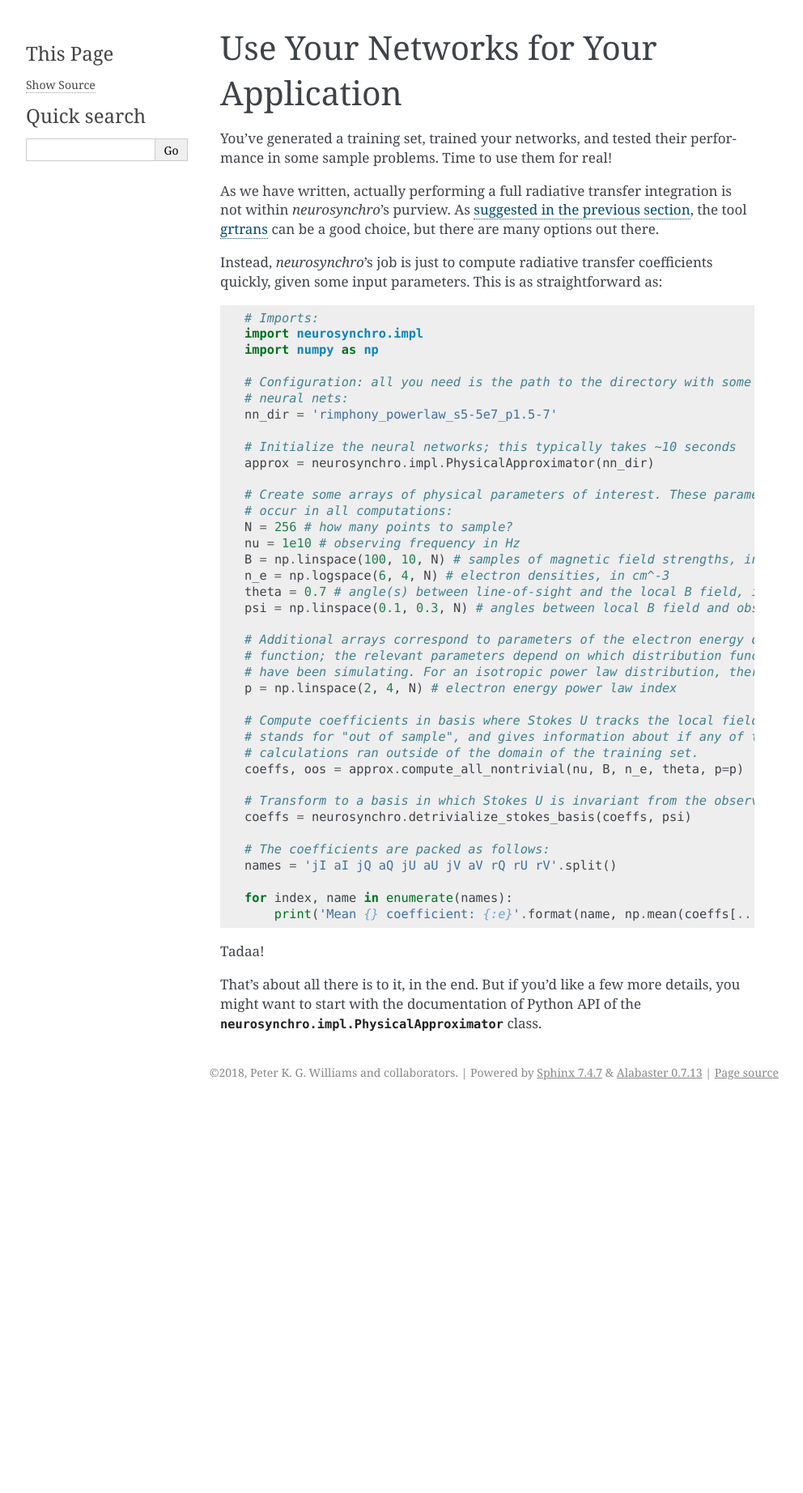
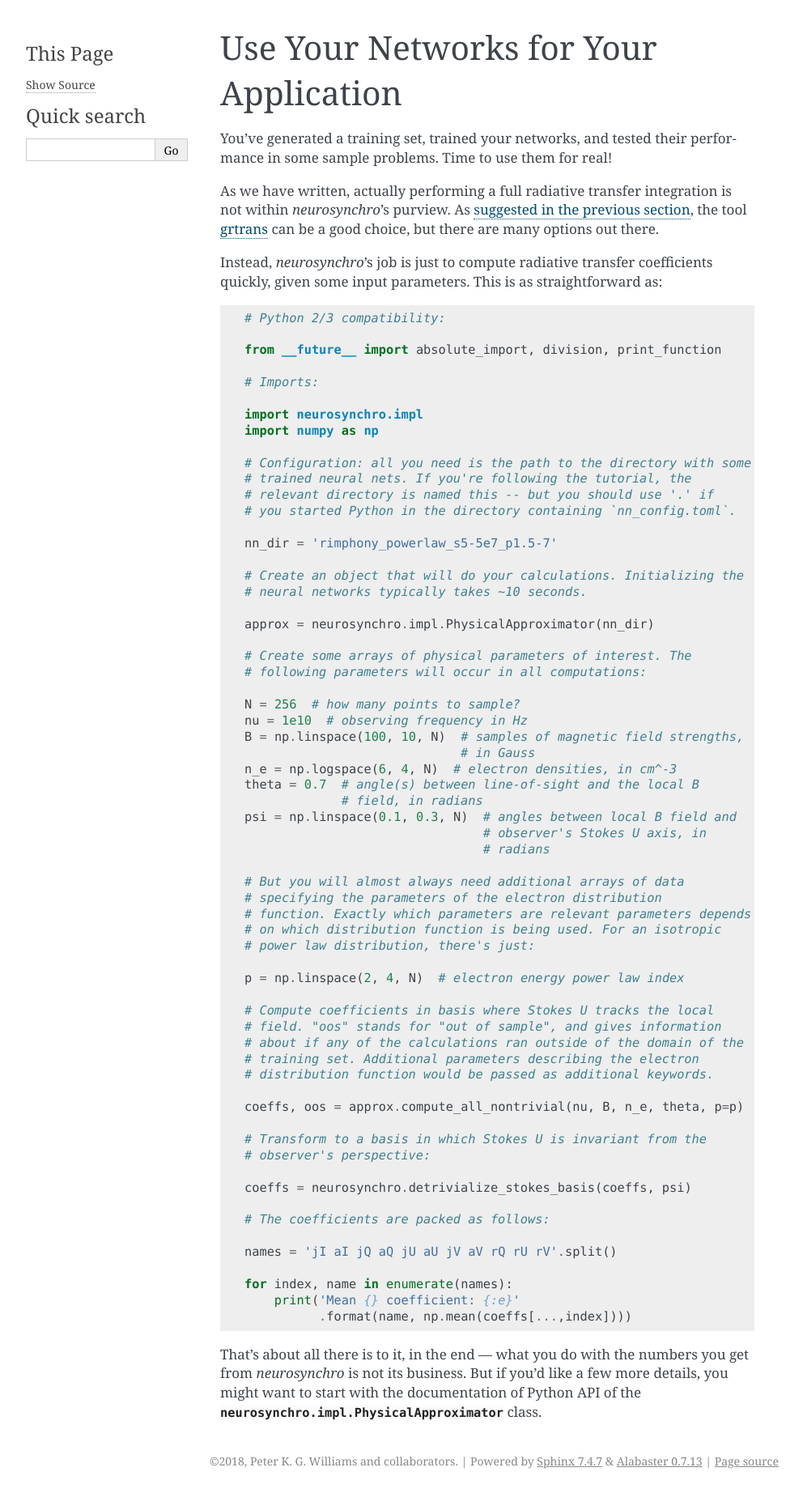
Before and after one commit to pkgw/neurosynchro, a Sphinx documentation site: the page built from doc/use-networks.rst, in a window 1280 px wide. Shown: the whole page at 81% size, without its empty margins (148-1140 px from the left). Built offline with Sphinx 7.4.7, drawn with Linux system fonts in a browser that asks for light colours; before the commit the page ends 1364 px from its top, so only the background shows below that.

Commit message:
doc: some extra tweaks

```diff
--- a/doc/use-networks.rst
+++ b/doc/use-networks.rst
@@ -15,51 +15,77 @@ section <run-test-problems>`, the tool `grtrans
 <https://github.com/jadexter/grtrans>`_ can be a good choice, but there are
 many options out there.
 
+.. keep the code below narrow so the reader can see it all
+
 Instead, *neurosynchro*’s job is just to compute radiative transfer
 coefficients quickly, given some input parameters. This is as straightforward
 as::
 
+  # Python 2/3 compatibility:
+
+  from __future__ import absolute_import, division, print_function
+
   # Imports:
+
   import neurosynchro.impl
   import numpy as np
 
-  # Configuration: all you need is the path to the directory with some trained
-  # neural nets:
+  # Configuration: all you need is the path to the directory with some
+  # trained neural nets. If you're following the tutorial, the
+  # relevant directory is named this -- but you should use '.' if
+  # you started Python in the directory containing `nn_config.toml`.
+
   nn_dir = 'rimphony_powerlaw_s5-5e7_p1.5-7'
 
-  # Initialize the neural networks; this typically takes ~10 seconds
+  # Create an object that will do your calculations. Initializing the
+  # neural networks typically takes ~10 seconds.
+
   approx = neurosynchro.impl.PhysicalApproximator(nn_dir)
 
-  # Create some arrays of physical parameters of interest. These parameters will
-  # occur in all computations:
-  N = 256 # how many points to sample?
-  nu = 1e10 # observing frequency in Hz
-  B = np.linspace(100, 10, N) # samples of magnetic field strengths, in Gauss
-  n_e = np.logspace(6, 4, N) # electron densities, in cm^-3
-  theta = 0.7 # angle(s) between line-of-sight and the local B field, in radians
-  psi = np.linspace(0.1, 0.3, N) # angles between local B field and observer's Stokes U axis, in radians
+  # Create some arrays of physical parameters of interest. The
+  # following parameters will occur in all computations:
 
-  # Additional arrays correspond to parameters of the electron energy distribution
-  # function; the relevant parameters depend on which distribution function you
-  # have been simulating. For an isotropic power law distribution, there's just:
-  p = np.linspace(2, 4, N) # electron energy power law index
+  N = 256  # how many points to sample?
+  nu = 1e10  # observing frequency in Hz
+  B = np.linspace(100, 10, N)  # samples of magnetic field strengths,
+                               # in Gauss
+  n_e = np.logspace(6, 4, N)  # electron densities, in cm^-3
+  theta = 0.7  # angle(s) between line-of-sight and the local B
+               # field, in radians
+  psi = np.linspace(0.1, 0.3, N)  # angles between local B field and
+                                  # observer's Stokes U axis, in
+                                  # radians
 
-  # Compute coefficients in basis where Stokes U tracks the local field. "oos"
-  # stands for "out of sample", and gives information about if any of the
-  # calculations ran outside of the domain of the training set.
+  # But you will almost always need additional arrays of data
+  # specifying the parameters of the electron distribution
+  # function. Exactly which parameters are relevant parameters depends
+  # on which distribution function is being used. For an isotropic
+  # power law distribution, there's just:
+
+  p = np.linspace(2, 4, N)  # electron energy power law index
+
+  # Compute coefficients in basis where Stokes U tracks the local
+  # field. "oos" stands for "out of sample", and gives information
+  # about if any of the calculations ran outside of the domain of the
+  # training set. Additional parameters describing the electron
+  # distribution function would be passed as additional keywords.
+
   coeffs, oos = approx.compute_all_nontrivial(nu, B, n_e, theta, p=p)
 
-  # Transform to a basis in which Stokes U is invariant from the observer's perspective:
+  # Transform to a basis in which Stokes U is invariant from the
+  # observer's perspective:
+
   coeffs = neurosynchro.detrivialize_stokes_basis(coeffs, psi)
 
   # The coefficients are packed as follows:
+
   names = 'jI aI jQ aQ jU aU jV aV rQ rU rV'.split()
 
   for index, name in enumerate(names):
-      print('Mean {} coefficient: {:e}'.format(name, np.mean(coeffs[...,index])))
+      print('Mean {} coefficient: {:e}'
+            .format(name, np.mean(coeffs[...,index])))
 
-Tadaa!
-
-That’s about all there is to it, in the end. But if you’d like a few more
+That’s about all there is to it, in the end — what you do with the numbers you
+get from *neurosynchro* is not its business. But if you’d like a few more
 details, you might want to start with the documentation of Python API of the
 :class:`neurosynchro.impl.PhysicalApproximator` class.
```
Also changed, not shown: doc/download-trained-networks.rst (+7 -4 lines).
